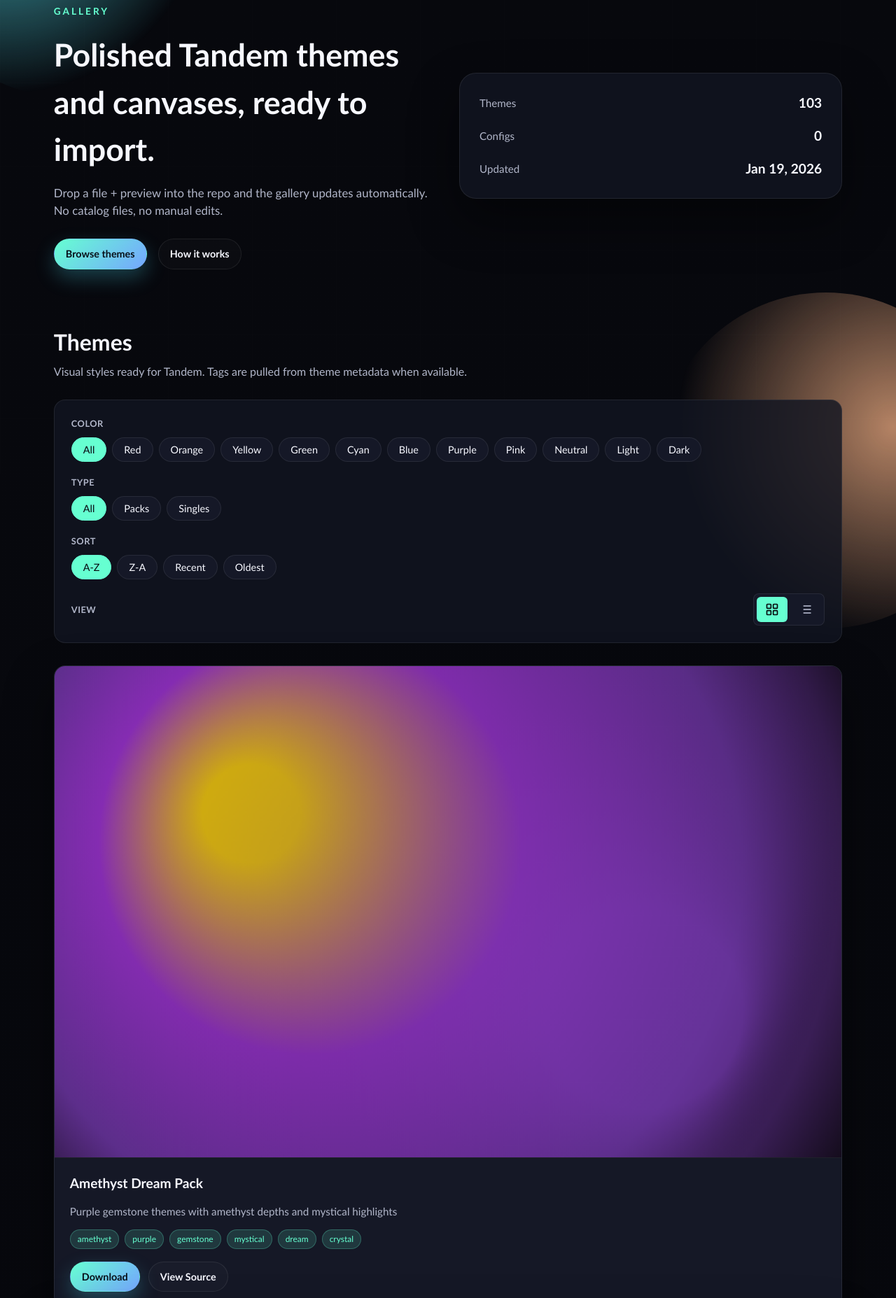
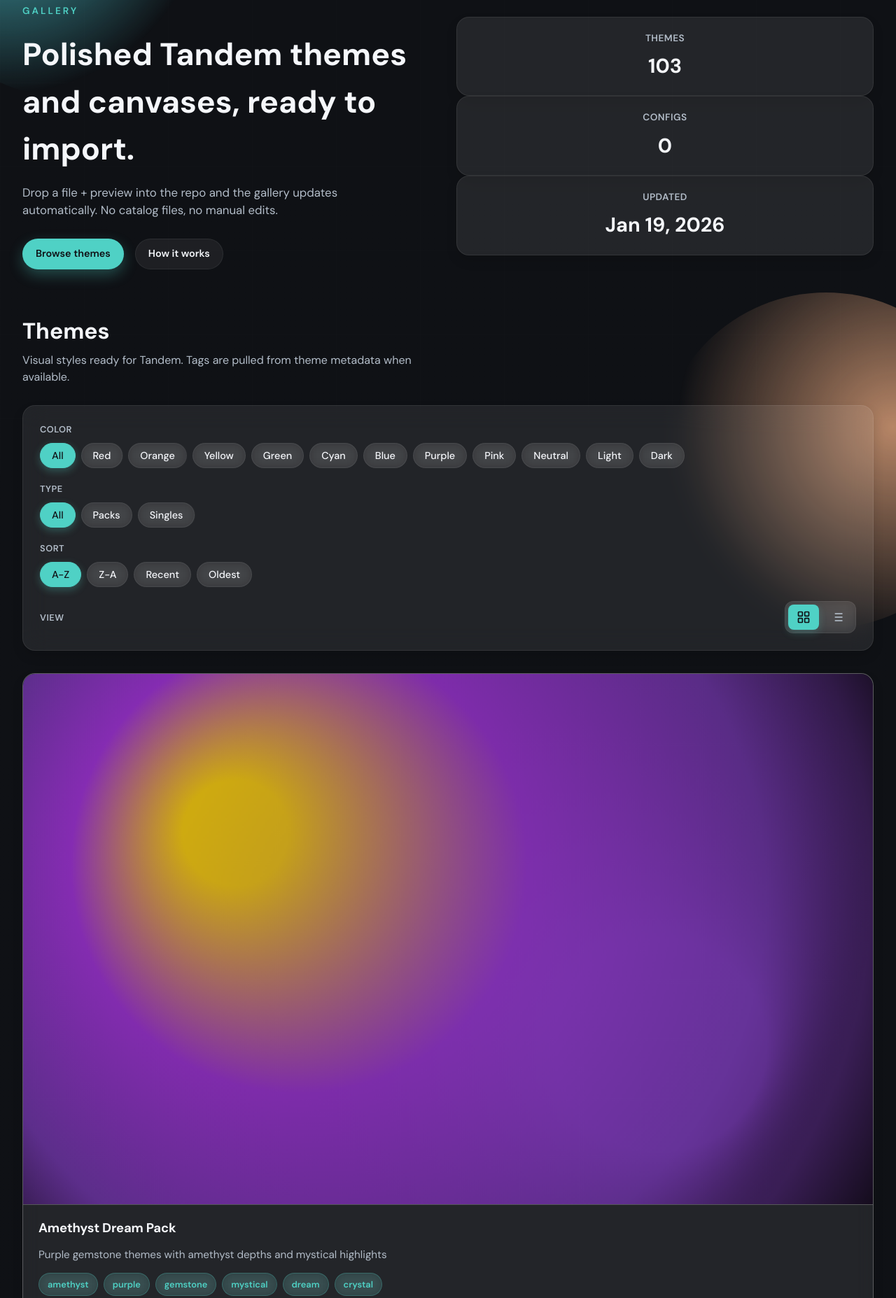
Before and after one commit to profmitchell/TandemLibrary, a plain HTML site: page site/index.html in a window 1280 px wide. Shown: the part 122-1977 px from the top of the page at 70% size. Drawn offline with Linux system fonts and the light colour scheme.

Commit message:
Apply Tandem app glassmorphic aesthetic: DM Sans font, blur effects, refined spacing, spring animations

```diff
--- a/site/index.html
+++ b/site/index.html
@@ -8,6 +8,9 @@
       name="description"
       content="Curated Tandem themes and canvases with previews and one-click downloads."
     />
+    <link rel="preconnect" href="https://fonts.googleapis.com">
+    <link rel="preconnect" href="https://fonts.gstatic.com" crossorigin>
+    <link href="https://fonts.googleapis.com/css2?family=DM+Sans:wght@400;500;600;700&display=swap" rel="stylesheet">
     <link rel="stylesheet" href="styles.css" />
   </head>
   <body>
--- a/site/styles.css
+++ b/site/styles.css
@@ -1,16 +1,19 @@
 :root {
   color-scheme: dark;
-  --bg: #07080d;
-  --bg-2: #0c0f1b;
-  --panel: rgba(18, 21, 33, 0.82);
-  --panel-strong: rgba(22, 26, 40, 0.96);
-  --border: rgba(255, 255, 255, 0.08);
-  --text: #f7f8ff;
-  --muted: #b1b6c9;
-  --accent: #66ffd1;
-  --accent-2: #ffb07a;
-  --accent-3: #75a6ff;
-  --shadow: 0 30px 70px rgba(0, 0, 0, 0.45);
+  --bg-primary: #0f1115;
+  --surface: rgba(255, 255, 255, 0.06);
+  --surface-elevated: rgba(255, 255, 255, 0.10);
+  --surface-primary: rgba(255, 255, 255, 0.12);
+  --text-primary: #f5f7fb;
+  --text-secondary: #b3bdc9;
+  --accent: #4fd1c5;
+  --accent-secondary: #7aa6ff;
+  --state-success: #4ade80;
+  --state-error: #f87171;
+  --state-warning: #facc15;
+  --glass-border: rgba(255, 255, 255, 0.25);
+  --shadow-soft: 0 8px 16px rgba(0, 0, 0, 0.12);
+  --shadow-elevated: 0 10px 22px rgba(0, 0, 0, 0.15);
 }
 
 * {
@@ -20,16 +23,17 @@
 }
 
 body {
-  font-family: "Avenir Next", "Avenir", "Gill Sans", "Segoe UI",
-    "Helvetica Neue", sans-serif;
+  font-family: "DM Sans", -apple-system, BlinkMacSystemFont, "Segoe UI", sans-serif;
   background: radial-gradient(1100px 700px at 10% -10%, #233255 0%, transparent 70%),
     radial-gradient(1000px 600px at 90% -20%, #2a1f45 0%, transparent 70%),
-    linear-gradient(180deg, var(--bg) 0%, var(--bg-2) 100%);
-  color: var(--text);
+    linear-gradient(180deg, var(--bg-primary) 0%, #0c0f1b 100%);
+  color: var(--text-primary);
   min-height: 100vh;
   line-height: 1.5;
   position: relative;
   overflow-x: hidden;
+  -webkit-font-smoothing: antialiased;
+  -moz-osx-font-smoothing: grayscale;
 }
 
 .backdrop {
@@ -76,16 +80,18 @@
 }
 
 .site-header {
+  display: flex;
+  justify-content: space-between;
+  align-items: center;
+  padding: 20px 32px;
+  background: rgba(255, 255, 255, 0.08);
+  border-bottom: 1px solid var(--glass-border);
   position: sticky;
   top: 0;
-  z-index: 10;
-  display: flex;
-  align-items: center;
-  justify-content: space-between;
-  padding: 20px clamp(20px, 5vw, 64px);
-  background: rgba(8, 10, 18, 0.78);
+  z-index: 100;
   backdrop-filter: blur(18px);
-  border-bottom: 1px solid var(--border);
+  -webkit-backdrop-filter: blur(18px);
+  box-shadow: 0 4px 12px rgba(0, 0, 0, 0.08);
 }
 
 .brand {
@@ -117,7 +123,7 @@
 .brand__sub {
   display: block;
   font-size: 0.8rem;
-  color: var(--muted);
+  color: var(--text-secondary);
 }
 
 .nav {
@@ -126,7 +132,7 @@
 }
 
 .nav a {
-  color: var(--muted);
+  color: var(--text-secondary);
   text-decoration: none;
   font-size: 0.95rem;
   letter-spacing: 0.4px;
@@ -134,22 +140,22 @@
 }
 
 .nav a:hover {
-  color: var(--text);
+  color: var(--text-primary);
 }
 
 main {
   position: relative;
   z-index: 1;
-  padding: 40px clamp(20px, 6vw, 90px) 120px;
+  padding: 40px 32px 120px;
 }
 
 .hero {
   display: grid;
-  gap: 32px;
+  gap: 24px;
   grid-template-columns: repeat(auto-fit, minmax(260px, 1fr));
-  margin-bottom: 80px;
+  margin-bottom: 64px;
   align-items: center;
-  animation: floatIn 0.8s ease both;
+  animation: floatIn 0.8s cubic-bezier(0.34, 1.56, 0.64, 1) both;
 }
 
 .eyebrow {
@@ -167,7 +173,7 @@
 
 .lead {
   font-size: 1.05rem;
-  color: var(--muted);
+  color: var(--text-secondary);
   max-width: 560px;
 }
 
@@ -178,28 +184,37 @@
   flex-wrap: wrap;
 }
 
-.hero__stats {
+.hero__stats-grid {
   display: grid;
   gap: 18px;
-  background: var(--panel);
-  padding: 28px;
-  border-radius: 24px;
-  border: 1px solid var(--border);
-  box-shadow: var(--shadow);
+  grid-template-columns: repeat(auto-fit, minmax(140px, 1fr));
 }
 
 .stat {
-  display: flex;
-  justify-content: space-between;
-  align-items: center;
-  font-size: 0.95rem;
-  color: var(--muted);
+  background: color-mix(in srgb, var(--surface-elevated) 85%, transparent);
+  border: 1px solid color-mix(in srgb, var(--glass-border) 30%, transparent);
+  border-radius: 18px;
+  padding: 20px 24px;
+  text-align: center;
+  box-shadow: var(--shadow-soft);
+  backdrop-filter: blur(12px);
+  -webkit-backdrop-filter: blur(12px);
+}
+
+.stat__label {
+  display: block;
+  font-size: 0.85rem;
+  color: var(--text-secondary);
+  text-transform: uppercase;
+  letter-spacing: 0.5px;
+  font-weight: 600;
+  margin-bottom: 8px;
 }
 
 .stat__value {
-  font-size: 1.2rem;
-  color: var(--text);
-  font-weight: 600;
+  font-size: 1.8rem;
+  color: var(--text-primary);
+  font-weight: 700;
 }
 
 .section {
@@ -220,7 +235,7 @@
 }
 
 .section__header p {
-  color: var(--muted);
+  color: var(--text-secondary);
   max-width: 620px;
 }
 
@@ -237,22 +252,25 @@
 }
 
 .card {
-  background: var(--panel-strong);
-  border: 1px solid var(--border);
-  border-radius: 16px;
+  background: color-mix(in srgb, var(--surface-elevated) 85%, transparent);
+  border: 1px solid var(--glass-border);
+  border-radius: 18px;
   overflow: hidden;
-  box-shadow: var(--shadow);
+  box-shadow: var(--shadow-soft);
+  backdrop-filter: blur(12px);
+  -webkit-backdrop-filter: blur(12px);
   display: flex;
   flex-direction: column;
   min-height: 280px;
-  animation: floatIn 0.6s ease both;
+  animation: floatIn 0.6s cubic-bezier(0.34, 1.56, 0.64, 1) both;
   animation-delay: calc(var(--card-index, 0) * 0.06s);
-  transition: transform 0.2s ease, box-shadow 0.2s ease;
+  transition: transform 0.3s cubic-bezier(0.34, 1.56, 0.64, 1), box-shadow 0.3s ease, background 0.3s ease;
 }
 
 .card:hover {
-  transform: translateY(-4px);
-  box-shadow: 0 36px 80px rgba(0, 0, 0, 0.5);
+  transform: translateY(-6px) scale(1.02);
+  box-shadow: var(--shadow-elevated);
+  background: color-mix(in srgb, var(--surface-elevated) 95%, transparent);
 }
 
 .card--list {
@@ -287,11 +305,13 @@
 .card__media {
   position: relative;
   aspect-ratio: 16 / 10;
-  background: rgba(10, 12, 20, 0.8);
-  border-bottom: 1px solid var(--border);
+  background: rgba(0, 0, 0, 0.3);
+  border-bottom: 1px solid var(--glass-border);
   display: grid;
   place-items: center;
   overflow: hidden;
+  backdrop-filter: blur(8px);
+  -webkit-backdrop-filter: blur(8px);
 }
 
 .card__media img {
@@ -308,9 +328,9 @@
   place-items: center;
   text-align: center;
   font-size: 0.95rem;
-  color: var(--muted);
-  background: radial-gradient(circle at 20% 20%, rgba(255, 255, 255, 0.08), transparent 60%),
-    linear-gradient(130deg, rgba(255, 255, 255, 0.04), transparent);
+  color: var(--text-secondary);
+  background: radial-gradient(circle at 30% 30%, rgba(255, 255, 255, 0.1), transparent 70%),
+    linear-gradient(135deg, rgba(79, 209, 197, 0.08), transparent);
 }
 
 .card__placeholder canvas {
@@ -328,13 +348,19 @@
 }
 
 .card__title {
-  font-size: 1.2rem;
-  font-weight: 600;
+  font-size: 1.15rem;
+  font-weight: 700;
+  color: var(--text-primary);
+  line-height: 1.3;
+  letter-spacing: -0.01em;
 }
 
 .card__desc {
-  color: var(--muted);
   font-size: 0.95rem;
+  color: var(--text-secondary);
+  line-height: 1.5;
+  flex: 1;
+  font-weight: 400;
 }
 
 .tag-row {
@@ -344,12 +370,16 @@
 }
 
 .tag {
-  font-size: 0.75rem;
-  padding: 4px 10px;
+  display: inline-block;
+  padding: 6px 12px;
+  background: color-mix(in srgb, var(--accent) 15%, transparent);
+  color: var(--accent);
   border-radius: 999px;
-  background: rgba(102, 255, 209, 0.14);
-  color: var(--accent);
-  border: 1px solid rgba(102, 255, 209, 0.25);
+  font-size: 0.8rem;
+  font-weight: 600;
+  border: 1px solid color-mix(in srgb, var(--accent) 25%, transparent);
+  backdrop-filter: blur(8px);
+  -webkit-backdrop-filter: blur(8px);
 }
 
 .card__footer {
@@ -364,36 +394,46 @@
   align-items: center;
   justify-content: center;
   gap: 6px;
-  padding: 10px 16px;
+  padding: 10px 18px;
   border-radius: 999px;
   text-decoration: none;
   font-size: 0.9rem;
   font-weight: 600;
-  transition: transform 0.2s ease, box-shadow 0.2s ease, background 0.2s ease,
-    color 0.2s ease;
+  transition: transform 0.3s cubic-bezier(0.34, 1.56, 0.64, 1), box-shadow 0.3s ease, background 0.3s ease;
   border: 1px solid transparent;
   cursor: pointer;
   font-family: inherit;
 }
 
 .button.primary {
-  background: linear-gradient(135deg, var(--accent), var(--accent-3));
-  color: #081019;
-  box-shadow: 0 12px 28px rgba(78, 233, 255, 0.25);
+  background: var(--accent);
+  color: var(--bg-primary);
+  box-shadow: 0 8px 20px color-mix(in srgb, var(--accent) 30%, transparent);
+  border: 1px solid color-mix(in srgb, var(--accent) 40%, transparent);
 }
 
 .button.primary:hover {
-  transform: translateY(-1px);
+  transform: translateY(-2px) scale(1.02);
+  box-shadow: 0 12px 28px color-mix(in srgb, var(--accent) 40%, transparent);
+  background: color-mix(in srgb, var(--accent) 110%, white);
+}
+
+.button.primary:active {
+  transform: scale(0.98);
 }
 
 .button.ghost {
-  border: 1px solid var(--border);
-  color: var(--text);
-  background: rgba(255, 255, 255, 0.02);
+  background: color-mix(in srgb, var(--surface-elevated) 60%, transparent);
+  color: var(--text-primary);
+  border: 1px solid color-mix(in srgb, var(--glass-border) 25%, transparent);
+  backdrop-filter: blur(8px);
+  -webkit-backdrop-filter: blur(8px);
 }
 
 .button.ghost:hover {
-  border-color: rgba(255, 255, 255, 0.28);
+  background: color-mix(in srgb, var(--surface-elevated) 80%, transparent);
+  border-color: var(--accent);
+  transform: translateY(-1px);
 }
 
 .about__grid {
@@ -403,11 +443,13 @@
 }
 
 .about__card {
-  background: var(--panel);
+  background: color-mix(in srgb, var(--surface-elevated) 85%, transparent);
   padding: 24px;
   border-radius: 20px;
-  border: 1px solid var(--border);
-  box-shadow: var(--shadow);
+  border: 1px solid var(--glass-border);
+  box-shadow: var(--shadow-soft);
+  backdrop-filter: blur(12px);
+  -webkit-backdrop-filter: blur(12px);
 }
 
 .about__card h3 {
@@ -416,16 +458,19 @@
 }
 
 .about__card p {
-  color: var(--muted);
+  color: var(--text-secondary);
   font-size: 0.95rem;
 }
 
 .site-footer {
+  margin-top: 120px;
+  padding: 40px 32px;
   text-align: center;
-  color: var(--muted);
-  padding: 30px 20px 60px;
-  border-top: 1px solid var(--border);
-  background: rgba(5, 6, 10, 0.75);
+  border-top: 1px solid color-mix(in srgb, var(--glass-border) 20%, transparent);
+  color: var(--text-secondary);
+  font-size: 0.9rem;
+  backdrop-filter: blur(12px);
+  -webkit-backdrop-filter: blur(12px);
 }
 
 .status {
@@ -464,10 +509,13 @@
   flex-direction: column;
   gap: 20px;
   padding: 24px;
-  background: var(--panel);
-  border: 1px solid var(--border);
-  border-radius: 16px;
+  background: color-mix(in srgb, var(--surface-elevated) 80%, transparent);
+  border: 1px solid color-mix(in srgb, var(--glass-border) 30%, transparent);
+  border-radius: 18px;
   margin-bottom: 32px;
+  backdrop-filter: blur(18px);
+  -webkit-backdrop-filter: blur(18px);
+  box-shadow: var(--shadow-soft);
 }
 
 .filter-section {
@@ -485,7 +533,7 @@
 .filter-label {
   font-size: 0.8rem;
   font-weight: 600;
-  color: var(--muted);
+  color: var(--text-secondary);
   text-transform: uppercase;
   letter-spacing: 0.5px;
 }
@@ -498,58 +546,74 @@
 
 .pill {
   padding: 8px 16px;
-  background: var(--panel-strong);
-  border: 1px solid var(--border);
+  background: color-mix(in srgb, var(--surface-primary) 60%, transparent);
+  border: 1px solid color-mix(in srgb, var(--glass-border) 25%, transparent);
   border-radius: 999px;
-  color: var(--text);
+  color: var(--text-primary);
   font-size: 0.9rem;
   font-family: inherit;
   font-weight: 500;
   cursor: pointer;
-  transition: all 0.2s ease;
+  transition: all 0.3s cubic-bezier(0.34, 1.56, 0.64, 1);
+  backdrop-filter: blur(8px);
+  -webkit-backdrop-filter: blur(8px);
 }
 
 .pill:hover {
   border-color: var(--accent);
-  background: var(--bg);
+  background: color-mix(in srgb, var(--surface-primary) 80%, transparent);
+  transform: translateY(-1px);
 }
 
 .pill.active {
   background: var(--accent);
   border-color: var(--accent);
-  color: var(--bg);
+  color: var(--bg-primary);
+  box-shadow: 0 4px 12px color-mix(in srgb, var(--accent) 30%, transparent);
+}
+
+.pill:active {
+  transform: scale(0.96);
 }
 
 .view-buttons {
   display: flex;
   gap: 4px;
-  background: var(--panel-strong);
+  background: color-mix(in srgb, var(--surface-primary) 60%, transparent);
   padding: 4px;
-  border-radius: 8px;
-  border: 1px solid var(--border);
+  border-radius: 12px;
+  border: 1px solid color-mix(in srgb, var(--glass-border) 25%, transparent);
+  backdrop-filter: blur(8px);
+  -webkit-backdrop-filter: blur(8px);
 }
 
 .view-btn {
   padding: 8px 12px;
   background: transparent;
   border: none;
-  border-radius: 6px;
-  color: var(--muted);
+  border-radius: 8px;
+  color: var(--text-secondary);
   cursor: pointer;
-  transition: background 0.2s ease, color 0.2s ease;
+  transition: all 0.3s cubic-bezier(0.34, 1.56, 0.64, 1);
   display: flex;
   align-items: center;
   justify-content: center;
 }
 
 .view-btn:hover {
-  background: var(--panel);
-  color: var(--text);
+  background: color-mix(in srgb, var(--surface-elevated) 60%, transparent);
+  color: var(--text-primary);
+  transform: scale(1.05);
 }
 
 .view-btn.active {
   background: var(--accent);
-  color: var(--bg);
+  color: var(--bg-primary);
+  box-shadow: 0 4px 12px color-mix(in srgb, var(--accent) 25%, transparent);
+}
+
+.view-btn:active {
+  transform: scale(0.95);
 }
 
 @media (max-width: 768px) {
```
